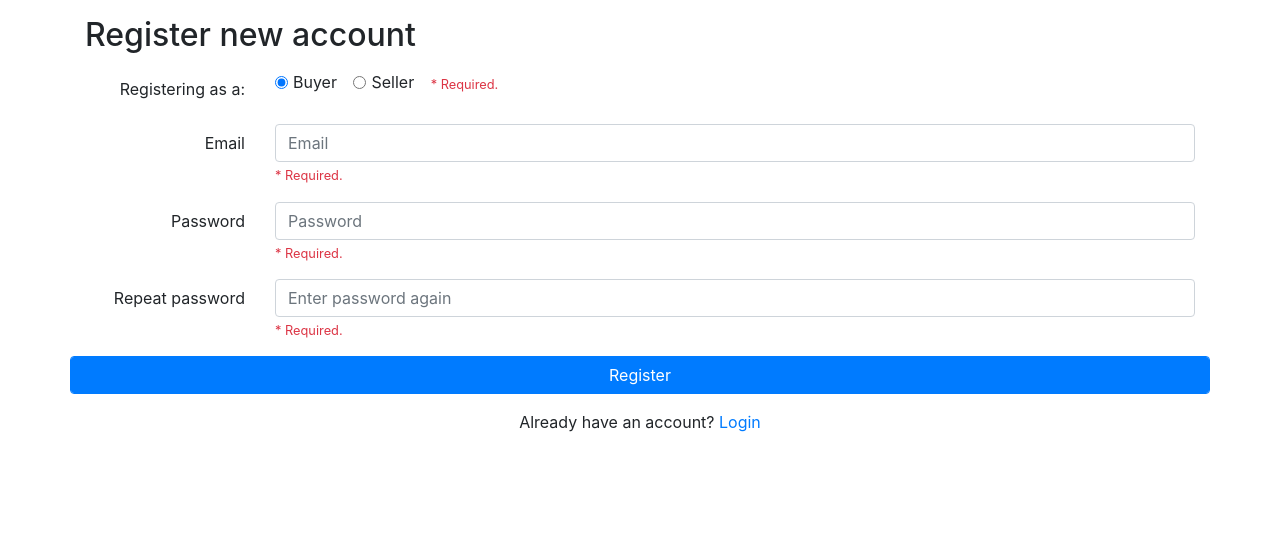
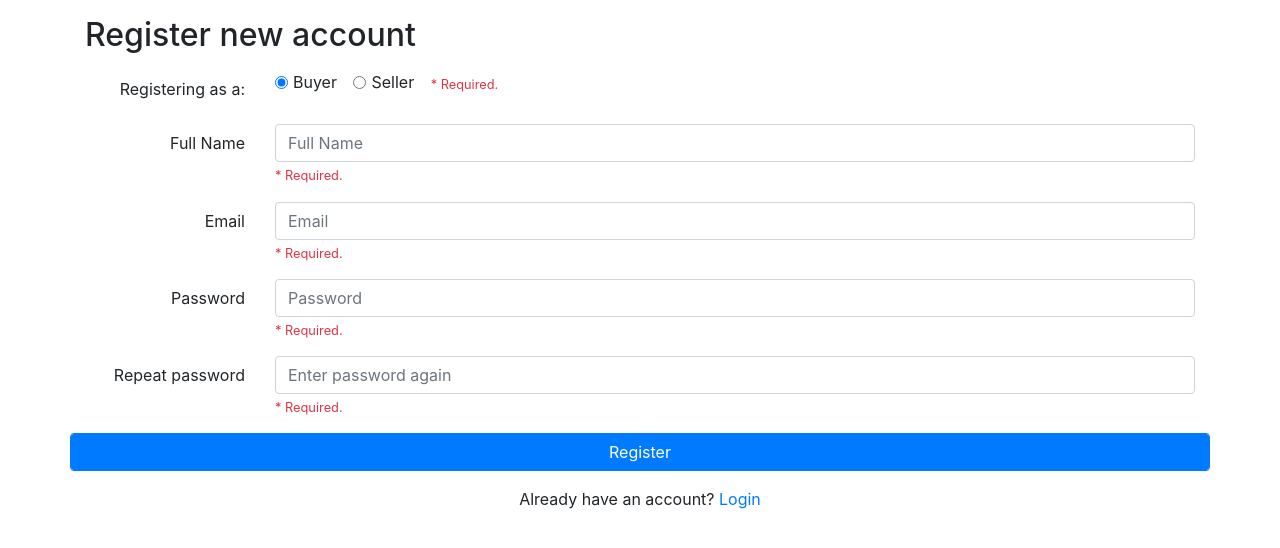
Before and after one commit to maggiewang027/database-group-project, a PHP site: page /register.php in a window 1280 px wide. Shown: the part 116-664 px from the top of the page. Run offline with PHP 8.4, Linux system fonts and the light colour scheme.

Commit message:
Update register.php

```diff
--- a/auction/register.php
+++ b/auction/register.php
@@ -18,6 +18,13 @@
       </div>
       <small id="accountTypeHelp" class="form-text-inline text-muted"><span class="text-danger">* Required.</span></small>
 	</div>
+  </div>
+  <div class="form-group row">
+    <label for="name" class="col-sm-2 col-form-label text-right">Full Name</label>
+  <div class="col-sm-10">
+      <input type="text" class="form-control" id="name" placeholder="Full Name">
+      <small id="nameHelp" class="form-text text-muted"><span class="text-danger">* Required.</span></small>
+  </div>
   </div>
   <div class="form-group row">
     <label for="email" class="col-sm-2 col-form-label text-right">Email</label>
```
